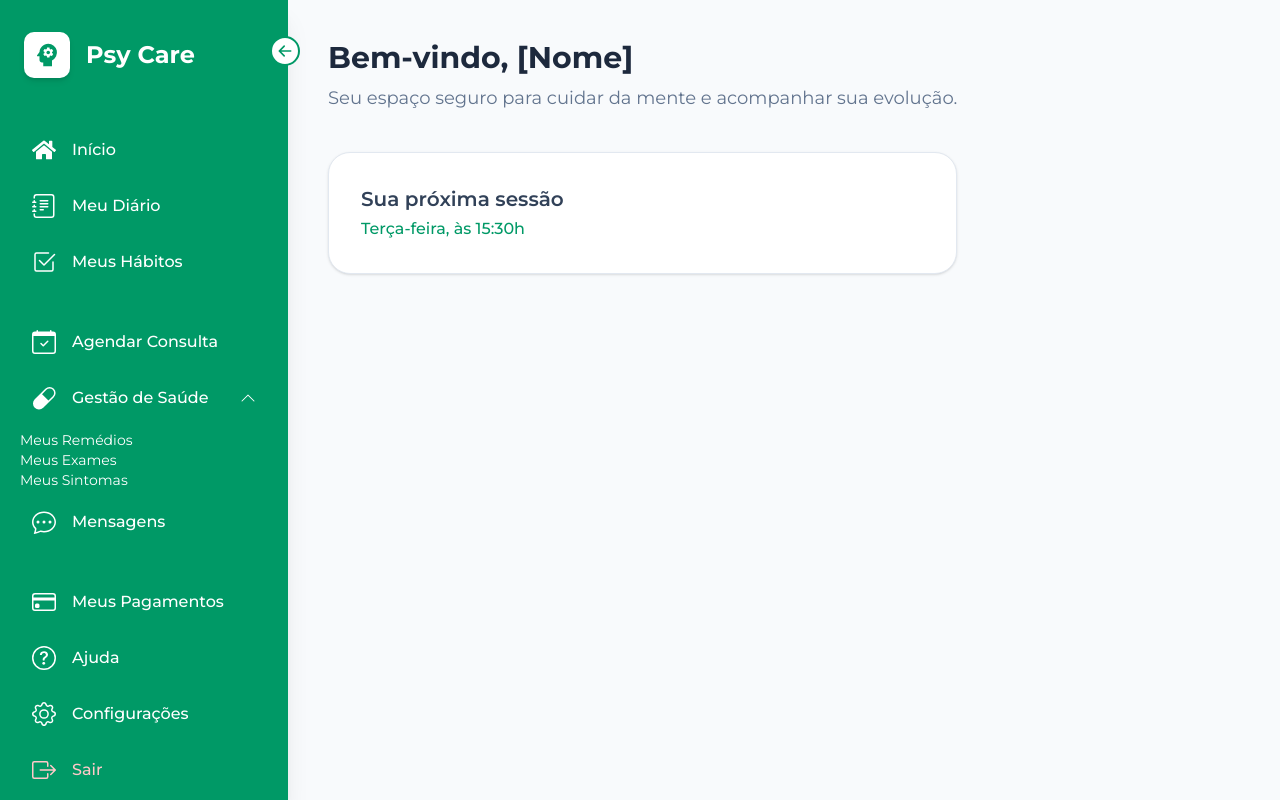
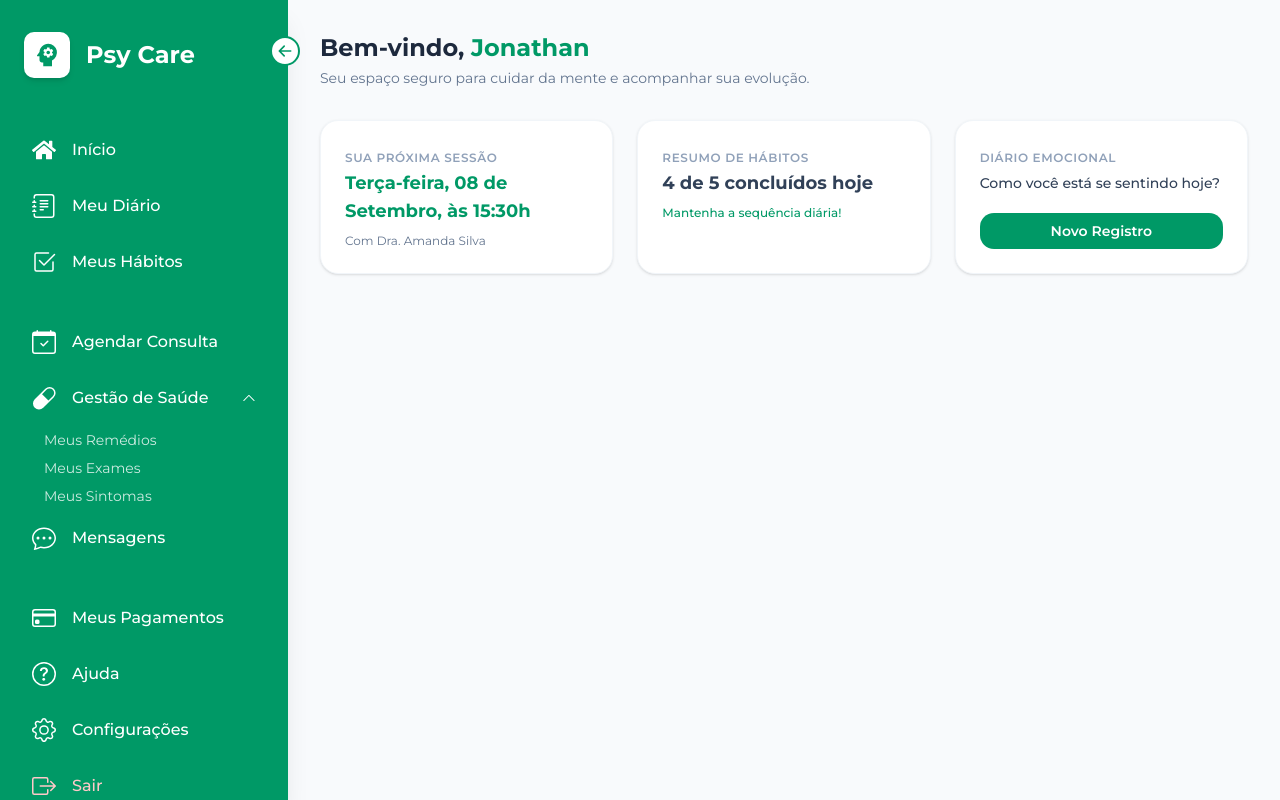
Before and after one commit to Dot010/Psycare, a Next.js app: page /dashboard/home in a window 1280 px wide. Both pictures are taken after a click on the item "Gestão de Saúde". Built offline with nearby package versions, Linux system fonts and the light colour scheme.

Commit message:
feat(dashboard): refactor Nav layout, create mockData and set up home page

```diff
--- a/src/app/dashboard/home/page.tsx
+++ b/src/app/dashboard/home/page.tsx
@@ -1,8 +1,63 @@
+import { mockUser } from "@/data/mockData";
+
 const HomePage = () => {
   return (
-    <div className="p-10">
+    <div className="p-8 space-y-8">
+      {/* Cabeçalho com nome dinâmico do mock */}
+      <div>
+        <h1 className="text-2xl font-bold text-slate-800">
+          Bem-vindo, <span className="text-emerald-600">{mockUser.name}</span>
+        </h1>
+        <p className="text-slate-500 text-sm mt-1">
+          Seu espaço seguro para cuidar da mente e acompanhar sua evolução.
+        </p>
+      </div>
 
+      {/* Grid de Cards */}
+      <div className="grid grid-cols-1 md:grid-cols-2 lg:grid-cols-3 gap-6">
 
+        {/* Card 1: Próxima Sessão */}
+        <div className="p-6 bg-white rounded-2xl border border-slate-100 shadow-sm space-y-2">
+          <span className="text-xs font-semibold uppercase tracking-wider text-slate-400">
+            Sua próxima sessão
+          </span>
+          <p className="text-lg font-bold text-emerald-600">
+            {mockUser.nextSession.date}, às {mockUser.nextSession.time}
+          </p>
+          <p className="text-xs text-slate-500">
+            Com {mockUser.nextSession.doctor}
+          </p>
+        </div>
+
+        {/* Card 2: Resumo de Hábitos */}
+        <div className="p-6 bg-white rounded-2xl border border-slate-100 shadow-sm space-y-2">
+          <span className="text-xs font-semibold uppercase tracking-wider text-slate-400">
+            Resumo de Hábitos
+          </span>
+          <p className="text-lg font-bold text-slate-700">
+            {mockUser.habitsSummary}
+          </p>
+          <p className="text-xs text-emerald-600 font-medium">
+            Mantenha a sequência diária!
+          </p>
+        </div>
+
+        {/* Card 3: Atalho Diário */}
+        <div className="p-6 bg-white rounded-2xl border border-slate-100 shadow-sm flex flex-col justify-between">
+          <div>
+            <span className="text-xs font-semibold uppercase tracking-wider text-slate-400">
+              Diário Emocional
+            </span>
+            <p className="text-sm font-medium text-slate-700 mt-1">
+              Como você está se sentindo hoje?
+            </p>
+          </div>
+          <button className="mt-4 w-full py-2 bg-emerald-600 text-white text-sm font-semibold rounded-xl hover:bg-emerald-700 transition">
+            Novo Registro
+          </button>
+        </div>
+
+      </div>
     </div>
   );
 };
--- /dev/null
+++ b/src/app/page.tsx
@@ -0,0 +1,5 @@
+import { redirect } from "next/navigation";
+
+export default function Home() {
+redirect("/auth/login");
+}
--- a/src/components/Nav.tsx
+++ b/src/components/Nav.tsx
@@ -1,6 +1,5 @@
 "use client";
 
-import { title } from 'process';
 import { useState } from 'react';
 import {
   BsArrowLeftShort,
@@ -17,88 +16,89 @@ import {
 } from 'react-icons/bs';
 import { FaHome } from "react-icons/fa";
 import { MdPsychology } from 'react-icons/md';
+import Link from 'next/link';
 
 const Nav = () => {
   const [open, setOpen] = useState(true);
   const [submenuOpen, setSubmenuOpen] = useState(false);
 
-  // Lista de Menus baseada no que você descreveu
   const Menus = [
-    { title: "Início", icon: <FaHome /> },
-    { title: "Meu Diário", icon: <BsJournalText /> },
-    { title: "Meus Hábitos", icon: <BsCheck2Square /> },
-    { title: "Agendar Consulta", icon: <BsCalendarCheck />, gap: true },
+    { title: "Início", icon: <FaHome />, path: "/dashboard/home" },
+    { title: "Meu Diário", icon: <BsJournalText />, path: "/dashboard/diary" },
+    { title: "Meus Hábitos", icon: <BsCheck2Square />, path: "/dashboard/habits" },
+    { title: "Agendar Consulta", icon: <BsCalendarCheck />, path: "/dashboard/appointments", gap: true },
     {
       title: "Gestão de Saúde", icon: <BsCapsule />,
       submenu: true,
       submenuItems: [
-        { title: "Meus Remédios" },
-        { title: "Meus Exames" },
-        { title: "Meus Sintomas" },
+        { title: "Meus Remédios", path: "/dashboard/health/meds" },
+        { title: "Meus Exames", path: "/dashboard/health/exams" },
+        { title: "Meus Sintomas", path: "/dashboard/health/symptoms" },
       ],
     },
-    { title: "Mensagens", icon: <BsChatDots /> },
-    { title: "Meus Pagamentos", icon: <BsCreditCard />, gap: true },
-    { title: "Ajuda" , icon: <BsQuestionCircle />, path: "/help"  },
-    { title: "Configurações", icon: <BsGear/>, path: "/settings" },
-    { title: "Sair", icon: <BsBoxArrowRight />, logout: true },
+    { title: "Mensagens", icon: <BsChatDots />, path: "/dashboard/messages" },
+    { title: "Meus Pagamentos", icon: <BsCreditCard />, path: "/dashboard/payments", gap: true },
+    { title: "Ajuda", icon: <BsQuestionCircle />, path: "/dashboard/help" },
+    { title: "Configurações", icon: <BsGear />, path: "/dashboard/settings" },
+    { title: "Sair", icon: <BsBoxArrowRight />, logout: true, path: "/auth/login" },
   ];
 
   return (
-    <div className='flex hidden md:flex'>
-      {/* Sidebar - Emerald-600 para um visual profissional e calmo */}
+    <aside className='hidden md:flex h-screen sticky top-0'>
+      {/* Sidebar Container */}
       <div className={`bg-emerald-600 h-screen p-5 pt-8 ${open ? "w-72" : "w-20"} duration-300 relative shadow-xl transition-all`}>
 
-        {/* Botão de Toggle - O '-right-3' joga ele para fora da borda, evitando bater na logo */}
+        {/* Botão Toggle */}
         <BsArrowLeftShort
-          className={`bg-white text-emerald-600 text-3xl rounded-full absolute -right-3 top-9 border-2 border-emerald-600 cursor-pointer transition-all duration-500
-          ${!open && "rotate-180"}`}
+          className={`bg-white text-emerald-600 text-3xl rounded-full absolute -right-3 top-9 border-2 border-emerald-600 cursor-pointer transition-all duration-500 ${!open && "rotate-180"}`}
           onClick={() => setOpen(!open)}
         />
 
-        {/* Logo Section - Centralização Inteligente */}
+        {/* Logo */}
         <div className={`flex items-center transition-all duration-300 ${!open ? "justify-center" : "ml-1"}`}>
           <div className={`bg-white p-2 rounded-lg duration-500 shadow-md ${!open && "rotate-[360deg]"}`}>
             <MdPsychology className='text-emerald-600 text-3xl block' />
           </div>
 
-          <h1 className={`text-white origin-left font-bold text-2xl ml-4 duration-300
-            ${!open ? "scale-0 w-0 overflow-hidden" : "scale-100"}`}>
+          <h1 className={`text-white origin-left font-bold text-2xl ml-4 duration-300 ${!open ? "scale-0 w-0 overflow-hidden" : "scale-100"}`}>
             Psy Care
           </h1>
         </div>
 
-        {/* Links de Navegação */}
+        {/* Lista de Menus */}
         <ul className='pt-10'>
           {Menus.map((menu, index) => (
             <div key={index}>
-
               <li
                 className={`flex items-center gap-x-4 cursor-pointer p-3 hover:bg-white/20 rounded-xl transition-all duration-200
                   ${menu.gap ? "mt-8" : "mt-2"}
                   ${menu.logout ? "text-red-200 hover:bg-red-500/20" : "text-white"}`}
                 onClick={() => { if (menu.submenu) setSubmenuOpen(!submenuOpen) }}
               >
+                <Link href={menu.path || "#"} className="flex items-center gap-x-4 w-full">
                   <span className={`text-2xl block float-left duration-300 ${!open && "mx-auto"}`}>
                     {menu.icon}
                   </span>
                   <span className={`text-base font-medium flex-1 duration-200 ${!open && "hidden"}`}>
                     {menu.title}
                   </span>
+                </Link>
+
                 {menu.submenu && open && (
                   <BsChevronDown
                     className={`duration-300 ${submenuOpen ? "rotate-180" : ""}`}
                   />
                 )}
               </li>
-              {/* Submenu - Apenas renderiza se o menu tiver submenu e estiver aberto */}
+
+              {/* Submenu */}
               {menu.submenu && submenuOpen && open && (
-                <ul className='mt-2 transition-all duration-500'>
-                  {menu.submenuItems.map((subItem, index) => (
-                    <li
-                      key={index}
-                      className='text-white text-sm flex items-center gap-x-4 cursor-pointer'>
+                <ul className='mt-2 pl-6 transition-all duration-500 space-y-2'>
+                  {menu.submenuItems.map((subItem, subIndex) => (
+                    <li key={subIndex} className='text-white/80 hover:text-white text-sm flex items-center cursor-pointer'>
+                      <Link href={subItem.path || "#"}>
                         {subItem.title}
+                      </Link>
                     </li>
                   ))}
                 </ul>
@@ -107,23 +107,7 @@ const Nav = () => {
           ))}
         </ul>
       </div>
-
-      {/* Conteúdo Principal (Onde as páginas aparecem) */}
-      <div className='flex-1 p-10 bg-slate-50 min-h-screen'>
-        <div className='max-w-4xl'>
-          <h1 className='text-3xl font-bold text-slate-800'>Bem-vindo, [Nome]</h1>
-          <p className='text-slate-500 mt-2 text-lg'>
-            Seu espaço seguro para cuidar da mente e acompanhar sua evolução.
-          </p>
-
-          {/* Exemplo de Card de Conteúdo */}
-          <div className='mt-10 p-8 bg-white rounded-3xl border border-slate-200 shadow-sm'>
-            <h2 className='text-xl font-semibold text-slate-700'>Sua próxima sessão</h2>
-            <p className='text-emerald-600 font-medium mt-1'>Terça-feira, às 15:30h</p>
-          </div>
-        </div>
-      </div>
-    </div>
+    </aside>
   );
 };
 
--- /dev/null
+++ b/src/data/mockData.ts
@@ -0,0 +1,10 @@
+export const mockUser = {
+  name: "Jonathan",
+  nextSession: {
+    date: "Terça-feira, 08 de Setembro",
+    time: "15:30h",
+    doctor: "Dra. Amanda Silva",
+  },
+  habitsSummary: "4 de 5 concluídos hoje",
+  recentDiary: "Hoje me senti mais produtivo e focado...",
+};
```
Lines whose indentation alone changed are shown as unchanged.
